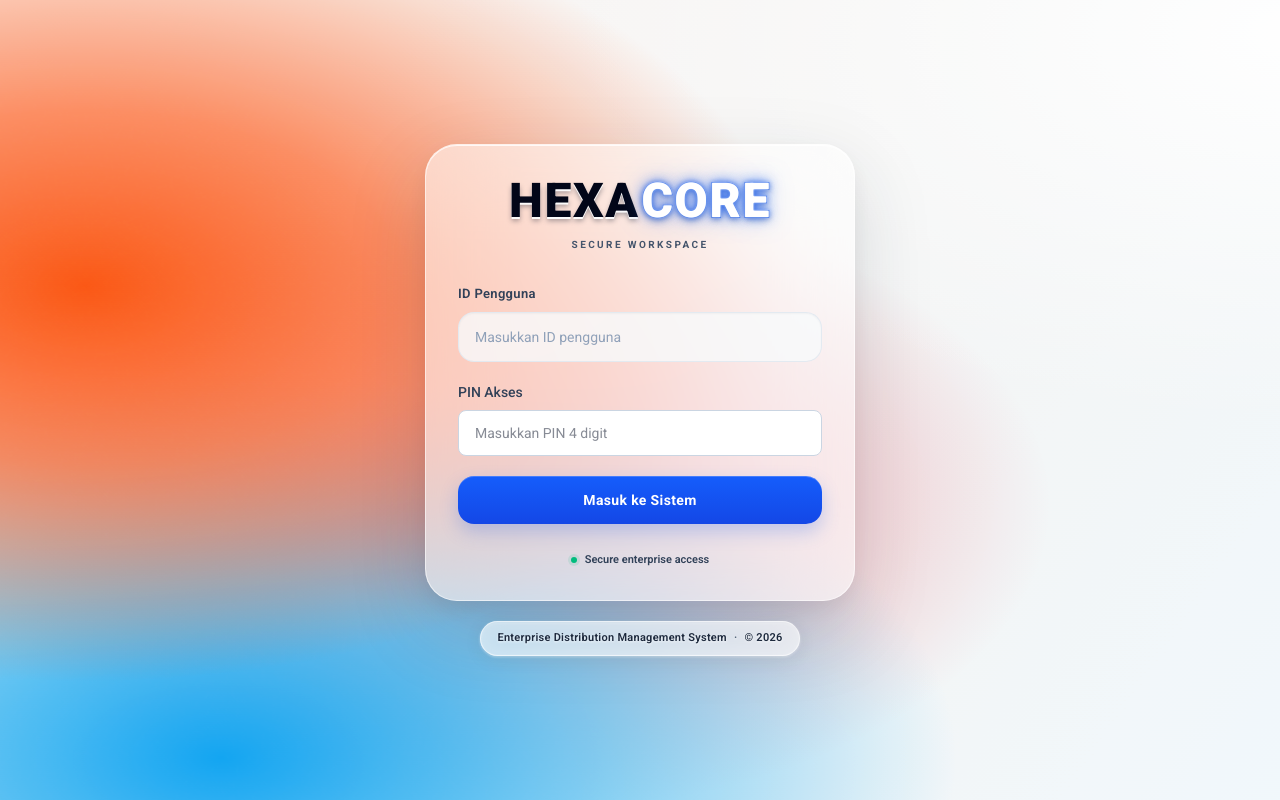
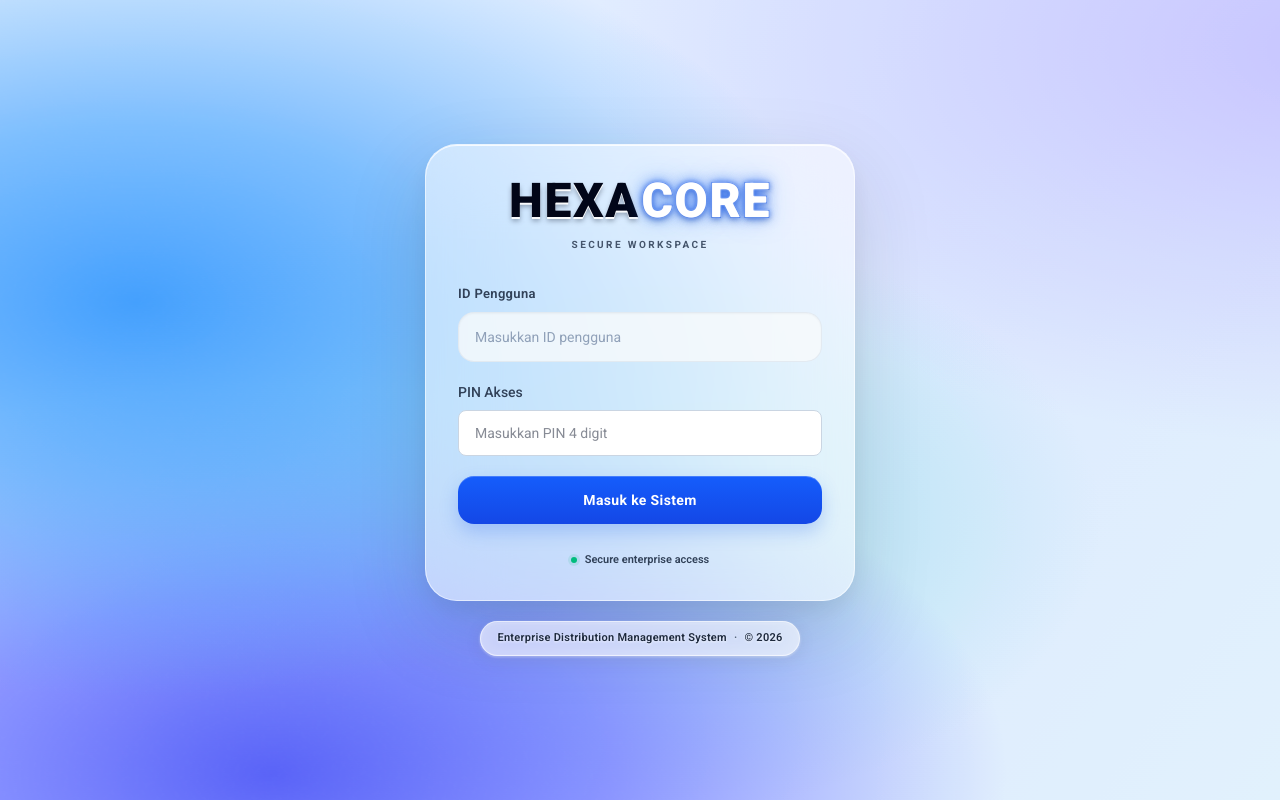
Before and after one commit to dawudsw0491-cell/erp-distribution, a Next.js app: page /login in a window 1280 px wide. Built offline with nearby package versions, Linux system fonts and the light colour scheme.

Commit message:
style(login): shift ambient palette to blue violet and cyan

```diff
--- a/app/globals.css
+++ b/app/globals.css
@@ -171,13 +171,13 @@ body {
 }
 .login-color-field {
   background:
-    radial-gradient(ellipse 48% 43% at 17% 37%, rgba(255, 82, 35, .98) 0%, rgba(255, 111, 75, .78) 34%, transparent 76%),
-    radial-gradient(ellipse 50% 42% at 24% 76%, rgba(0, 164, 224, .94) 0%, rgba(68, 190, 230, .72) 35%, transparent 76%),
-    radial-gradient(ellipse 38% 34% at 38% 55%, rgba(226, 62, 91, .54) 0%, transparent 76%),
-    radial-gradient(ellipse 48% 40% at 80% 16%, rgba(255, 255, 255, .96) 0%, transparent 82%),
-    linear-gradient(125deg, #fff7f2 0%, #f4f5f5 52%, #effaff 100%);
+    radial-gradient(ellipse 48% 43% at 17% 37%, rgba(66, 153, 255, .94) 0%, rgba(92, 169, 255, .72) 34%, transparent 76%),
+    radial-gradient(ellipse 50% 42% at 24% 76%, rgba(89, 89, 245, .94) 0%, rgba(113, 112, 255, .70) 35%, transparent 76%),
+    radial-gradient(ellipse 38% 34% at 38% 55%, rgba(150, 218, 239, .92) 0%, transparent 76%),
+    radial-gradient(ellipse 48% 40% at 80% 16%, rgba(184, 161, 255, .55) 0%, transparent 82%),
+    linear-gradient(125deg, #e9f3ff 0%, #dfeaff 48%, #e5f7fb 100%);
   background-size: 140% 140%;
-  animation: loginColorFlow 22s ease-in-out infinite alternate;
+  animation: loginColorFlow 26s ease-in-out infinite alternate;
   transform: scale(1.08);
 }
 .login-grain {
@@ -187,8 +187,8 @@ body {
 }
 @keyframes loginColorFlow {
   0% { background-position: 0% 20%; filter: hue-rotate(0deg) saturate(1); }
-  50% { background-position: 70% 55%; filter: hue-rotate(12deg) saturate(1.08); }
-  100% { background-position: 100% 80%; filter: hue-rotate(-8deg) saturate(1.04); }
+  50% { background-position: 70% 55%; filter: hue-rotate(-8deg) saturate(1.06); }
+  100% { background-position: 100% 80%; filter: hue-rotate(10deg) saturate(1.04); }
 }
 @media (prefers-reduced-motion: reduce) {
   .login-color-field { animation: none; }
```
